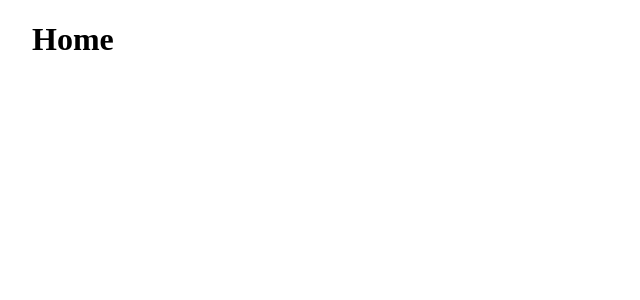
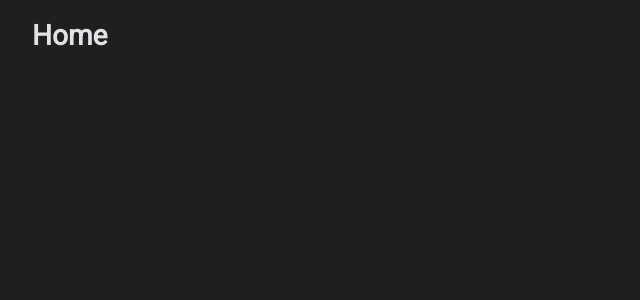
Before and after one commit to Zigotho/lista_repositorios, a React (Create React App) app: page / in a window 1280 px wide. Shown: the top 300 px of the page, without its empty margins (0-640 px from the left). Built offline with nearby package versions, Linux system fonts and the light colour scheme.

Commit message:
criado e aplicado o o css global

```diff
--- a/src/index.js
+++ b/src/index.js
@@ -1,6 +1,7 @@
 import React from 'react'
 import ReactDOM from 'react-dom'
 import { App } from './App'
+import './styles/Global.css'
 
 ReactDOM.render(
   <React.StrictMode>
--- /dev/null
+++ b/src/styles/Global.css
@@ -0,0 +1,7 @@
+
+body {
+    font-family: 'Roboto', sans-serif;
+    font-size: 14px;
+    color: #e1e1e6;
+    background: #1f1f1f;
+}
```
